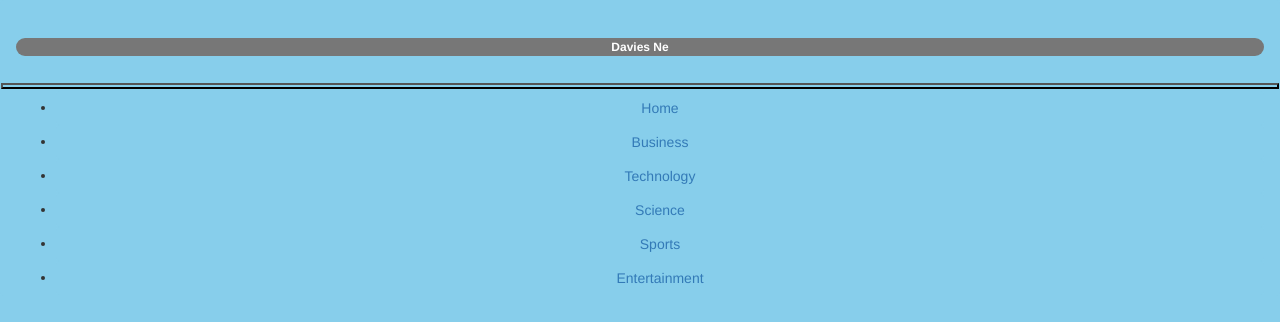
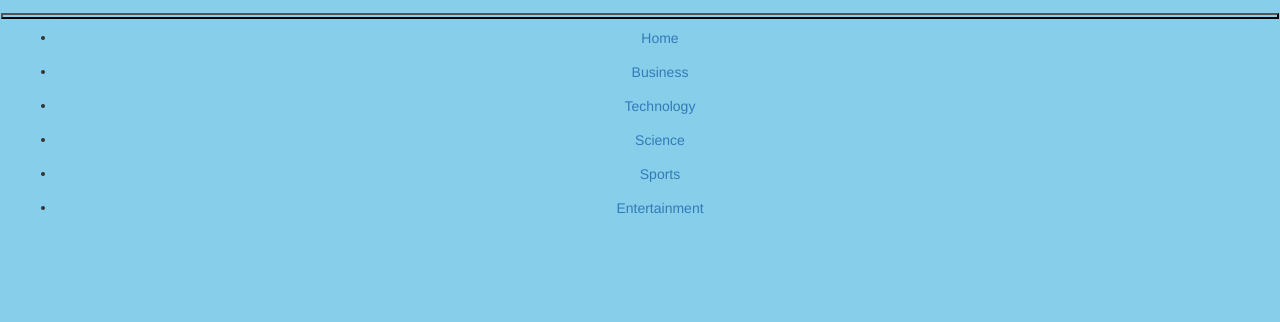
Before and after one commit to Drongo-1/news-article, a Flask app: template app/templates/base.html in a window 1280 px wide. Shown: the top 322 px of the page. Run offline with Flask 2, Linux system fonts and the light colour scheme; the template is opened without the code that fills it, so the values that code supplies are empty; some libraries are stand-ins or nearby versions.

Commit message:
modified the file

```diff
--- a/app/templates/navbar.html
+++ b/app/templates/navbar.html
@@ -1,7 +1,6 @@
 <link rel="stylesheet" href="{{url_for('static',filename='css/index.css')}}">
-<div class="saaa">
+<div class="badge-success">
   <nav class="navbar navbar-expand-lg navbar-dark bg-dark fixed-top">
-  <h3> <a class="navbar-brand" href="/"><span class="badge badge-success">Davies Ne</span></a></h3>
     <button class="navbar-toggler" type="button" data-toggle="collapse" data-target="#navbarText" aria-controls="navbarText" aria-expanded="false" aria-label="Toggle navigation">
     <span class="navbar-toggler-icon"></span>
   </button>
```
